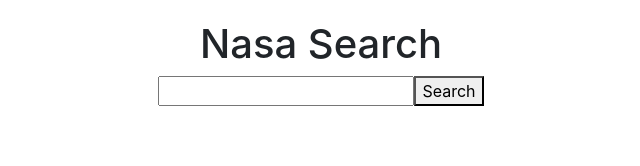
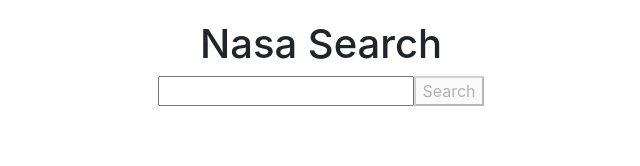
Before and after one commit to SimeonStoykov/nasa-search, a React (Create React App) app: page / in a window 1280 px wide. Shown: the top 166 px of the page, without its empty margins (319-959 px from the left). Built offline with nearby package versions, Linux system fonts and the light colour scheme.

Commit message:
search on enter press

```diff
--- a/src/components/App/App.js
+++ b/src/components/App/App.js
@@ -19,27 +19,32 @@ class App extends Component {
         super(props);
 
         this.handleChange = this.handleChange.bind(this);
+        this.handleKeyPress = this.handleKeyPress.bind(this);
         this.search = this.search.bind(this);
     }
 
     search() {
-        this.props.fetchSearchResults(`${config.host}search?q=${this.props.searchTerm}`);
+        this.props.searchTerm && this.props.fetchSearchResults(`${config.host}search?q=${this.props.searchTerm}`);
     }
 
     handleChange(e) {
         this.props.setSearchTerm(e.target.value);
     }
 
+    handleKeyPress(target) {
+        if (target.charCode === 13) {
+            this.search();
+        }
+    }
+
     render() {
         let { searchTerm, searchResultsLoading, searchResultsError, searchItems } = this.props;
-
-        console.log(searchItems);
 
         return (
             <div className='app-wrapper'>
                 <h1>Nasa Search</h1>
-                <input type='text' onChange={this.handleChange} value={searchTerm} />
-                <button onClick={this.search}>Search</button>
+                <input type='text' onChange={this.handleChange} value={searchTerm} onKeyPress={this.handleKeyPress} />
+                <button disabled={!searchTerm} onClick={this.search}>Search</button>
                 {
                     searchResultsLoading &&
                     <div className='loading'>
```
